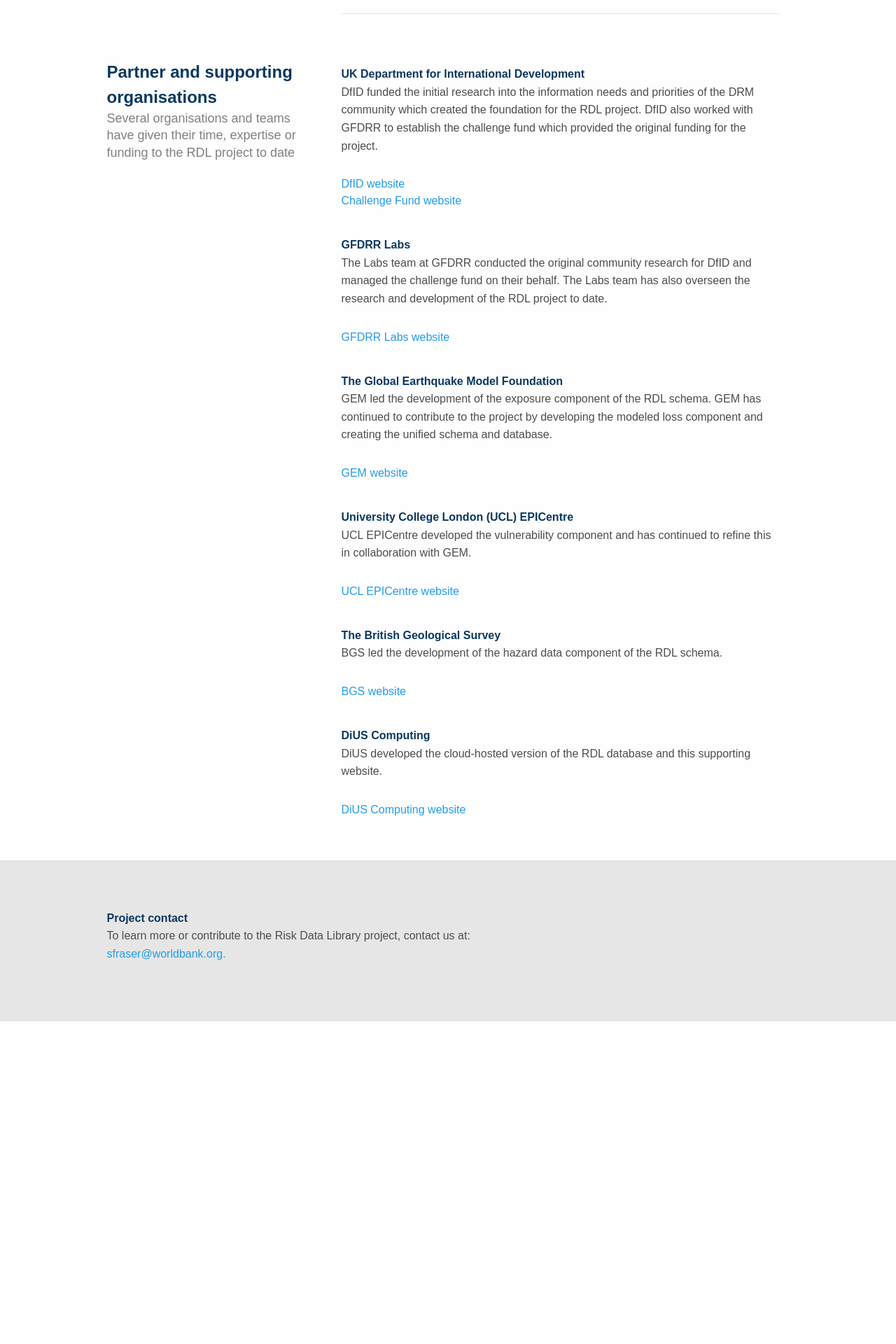
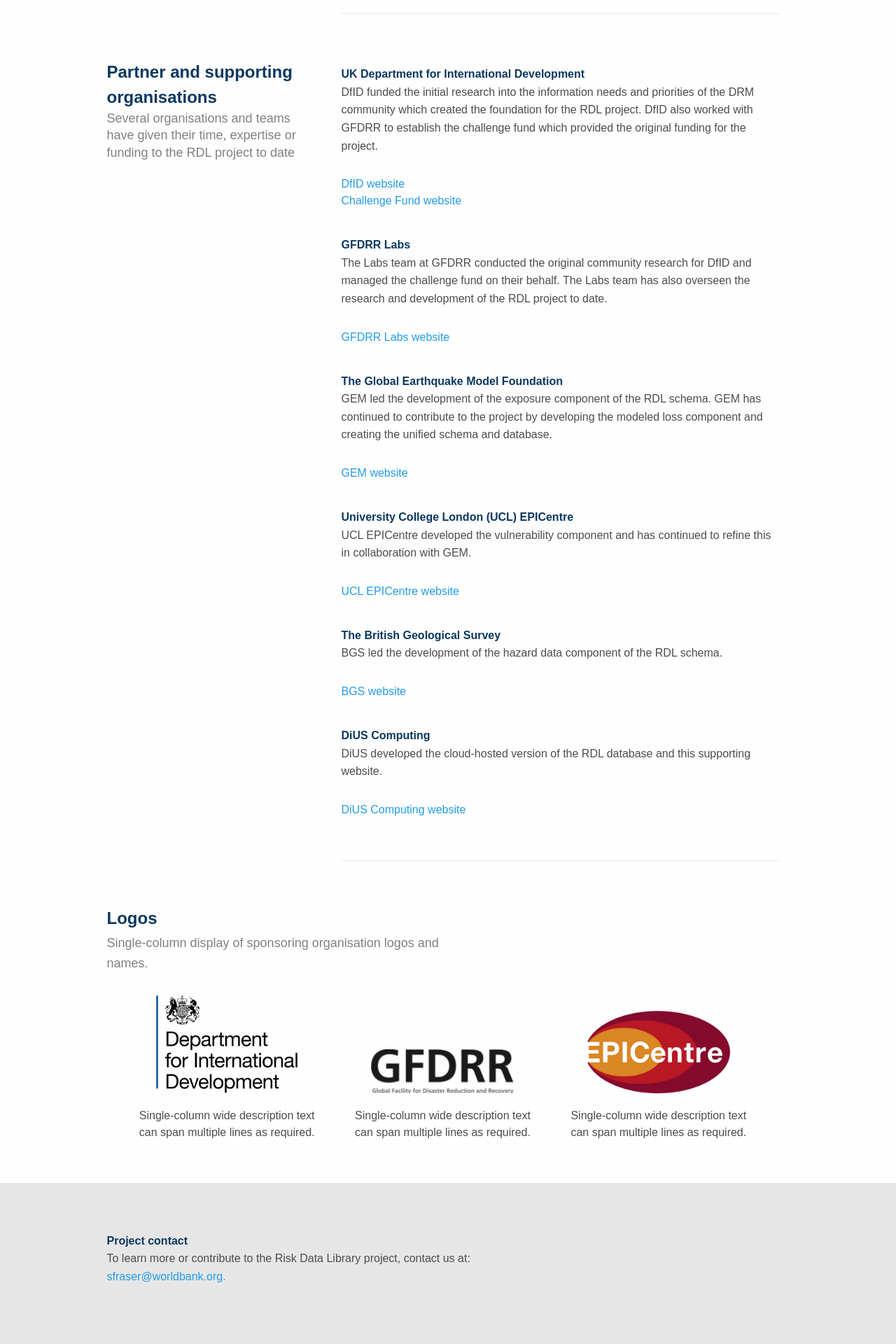
Before and after one commit to GFDRR/risk-data-library.github.io, a Jekyll site: the page built from project.html, in a window 1280 px wide. Shown: the part 1073-2993 px from the top of the page at 70% size. Built offline with Jekyll 4.4.1, drawn with Linux system fonts in a browser that asks for light colours; nearby versions of some CDN libraries; before the commit the page ends 2532 px from its top, so only the background shows below that.

Commit message:
Feature/small logos (#59)
* feat: add sponsor orgs logos

```diff
--- /dev/null
+++ b/_sass/logos/main.scss
@@ -0,0 +1,44 @@
+.schema-page-image {
+  & div.logos-container:not(:last-of-type) {
+    margin-bottom: 30px;
+  }
+}
+
+.logos-container {
+  margin: 0 40px;
+  display: flex;
+  flex-flow: row;
+  flex-wrap: nowrap;
+
+  & .individual-logo-container:not(:last-of-type) {
+    margin-right: 45px;
+  }
+}
+
+.individual-logo-container {
+  width: 290px;
+  display: flex;
+  flex-flow: column;
+  justify-content: flex-end;
+
+  & a {
+    align-self: center;
+    margin-bottom: 20px;
+  }
+
+  & figcaption {
+    text-align: center;
+  }
+}
+
+img {
+  max-width: 100%;
+  max-height: 100%;
+}
+
+.logo-image {
+  align-self: flex-end;
+  width: 204px;
+  //TODO: check with designer re height
+  // height: 120px;
+}
--- a/_sass/main.scss
+++ b/_sass/main.scss
@@ -16,6 +16,9 @@
 
 // image - figure
 @import "figure/main";
+
+// logos
+@import "logos/main";
 
 // schema page
 // database, resources & project pages share the same css as schema page
--- a/project.html
+++ b/project.html
@@ -132,3 +132,38 @@
     </div>
   </div>
 </div>
+
+<div class="image-container component-individual data-table-margin-bottom">
+  <h2 class="data-title title-padding-bottom">Logos</h2>
+  <p class="data-subtitle">
+    Single-column display of sponsoring organisation logos and names.
+  </p>
+  <div class="schema-page-image">
+    <div class="logos-container">
+      <figure class="individual-logo-container">
+        <a href="https://www.gov.uk/government/organisations/department-for-international-development" class="link" title="Department for International Development" target="_blank">
+          <img src="assets/images/logo_partners/DfIDsvg.png"  class="logo-image">
+        </a>
+        <figcaption class="reusable-font-regular">
+          Single-column wide description text can span multiple lines as required.
+        </figcaption>
+      </figure>
+      <figure class="individual-logo-container">
+        <a href="https://www.gfdrr.org/en/gfdrr-labs" class="link" title="GFDRR" target="_blank">
+          <img src="assets/images/logo_partners/logo-gfdrr-resized.png"  class="logo-image">
+        </a>
+        <figcaption class="reusable-font-regular">
+          Single-column wide description text can span multiple lines as required.
+        </figcaption>
+      </figure>
+      <figure class="individual-logo-container">
+        <a href="https://ucl.ac.uk/epicentre/" class="link" title="EPICentre" target="_blank">
+          <img src="assets/images/logo_partners/epicentre-small.png"  class="logo-image">
+        </a>
+        <figcaption class="reusable-font-regular">
+          Single-column wide description text can span multiple lines as required.
+        </figcaption>
+      </figure>
+    </div>
+  </div>
+</div>
```
Also changed, not shown: assets/images/logo_partners/epicentre-small.png (added), assets/images/logo_partners/logo-gfdrr-crop-small.png (added), assets/images/logo_partners/logo-gfdrr-crop.png (added), assets/images/logo_partners/logo-gfdrr-resized.png (added), assets/images/logo_partners/logo-gfdrr-small.png (added), assets/images/test.jpg (deleted).
